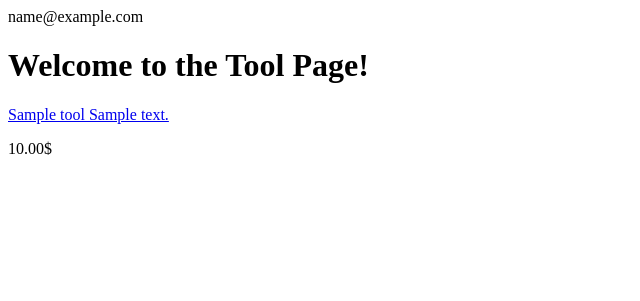
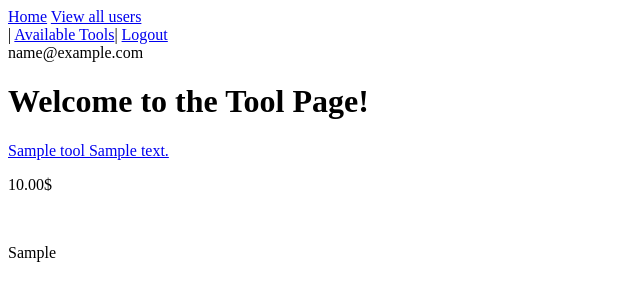
Before and after one commit to BdoAni/NearME, a Flask app: page /tools in a window 1280 px wide. Shown: the top 301 px of the page, without its empty margins (0-640 px from the left). Run offline with Flask 2, Linux system fonts and the light colour scheme; the visitor is signed in with stand-in values (Sample User, id 1); tables that the repository leaves empty hold one stand-in row (values such as "Sample post").

Commit message:
Logoutfunction and flash mes, and clear sesson for user page

```diff
--- a/model.py
+++ b/model.py
@@ -166,7 +166,7 @@ class Review(db.Model):
 
 
     def __repr__(self):
-        return f"<Review  review_id={self.review_id} review={self.review} user_id={self.user_id}>"
+        return f"<Review  review_id={self.review_id} review={self.rating} user_id={self.user_id}>"
 
     @classmethod
     def create(self, user_id, tool_id,  name, rating, comment):
--- a/server.py
+++ b/server.py
@@ -51,7 +51,7 @@ def register_user():
     return redirect("/")
 
 # /Log in post method and need to redirect to the sesson user personal page with all his listing items
-# /////////////////////////////////////////////////////////////////////////////////////////////
+# /////////////////////////////////////// LOGIN//////////////////////////////////////////////////////
 @app.route("/login", methods=["POST"])
 def process_login():
     """Process user login."""
@@ -64,9 +64,7 @@ def process_login():
 
     if not user or user.password != password:
         flash("The email or password you entered was incorrect.")
-        if "user_id" in session:
-            del session["user_id"]
-        return redirect("/")
+        return do_logout()
 
     # print(" ******** user_id **************", user.user_id)
     # Log in user by storing the user's email in session
@@ -76,6 +74,23 @@ def process_login():
     flash(f"Welcome back, {user.first_name}!")
 
     return redirect("/dashboard")
+
+
+# ////////////////////////////////////LOG OUT //////////////////////////
+@app.route('/logout')
+def logout():
+
+    return do_logout()
+
+
+def do_logout():
+    if "user_id" in session:
+        del session["user_id"]
+    if "email" in session:
+        del session["email"]
+    # session["_flashes"].clear()
+    return redirect('/')
+
 
 
 @app.route("/dashboard")
@@ -115,6 +130,7 @@ def show_tool(tool_id):
 
     tool=Tool.get_by_id(tool_id)
 
+
     return render_template("tool_details.html", tool=tool)
 
 
@@ -148,7 +164,7 @@ def create_review(tool_id):
         db.session.add(rating)
         db.session.commit()
 
-        flash(f"You rated this tool{rating_score} out of 5.")
+        flash(f"You rated this tool-{rating_score} out of 5.")
 
     return redirect(f"/tools/{tool_id}")
 
--- a/templates/all_tools.html
+++ b/templates/all_tools.html
@@ -7,6 +7,11 @@
     <a href="/tools/{{tool.tool_id}}">
         {{tool.tool_name}} {{tool.description}} </a>
     <p>{{tool.price}}$</p><br>
+        {% for review in tool.reviews  %}
+    <div>
+            <p>{{review.user.first_name }}</p>
+    </div>
+        {% endfor %}
 </div>
 {% endfor %}
 {% endblock %}
--- a/templates/base.html
+++ b/templates/base.html
@@ -10,8 +10,13 @@
 
     {% block head %}{% endblock %}
 </head>
-
 <body>
+    <div>
+        <a href="/dashboard">Home</a>
+        <a href="/users">View all users</a> <br>|
+        <a href="/tools">Available Tools</a>|
+        <a href="/logout">Logout</a>
+    </div>
     {% if "email" in session %}
         <div>
             {{session["email"]}}
@@ -19,7 +24,7 @@
     {% endif %}
 
     {% for msg in get_flashed_messages() %}
-    <p class="flash-msg">
+    <p >
       {{ msg }}
     </p>
     {% endfor %}
--- a/templates/user_details.html
+++ b/templates/user_details.html
@@ -10,7 +10,11 @@
     <p>{{tool.description}}</p>
     <p>{{ tool.price}}</p>
     <p>{{tool.tool_image}}</p>
-    <p>{{tool.user.reviews}}</p>
+    {% for review in tool.reviews  %}
+    <div>
+            <p>{{review.user.first_name }}</p>
+    </div>
+        {% endfor %}
 </div>
 {% endfor%}
 <!-- {% for review in user.reviews %}
```
Also changed, not shown: templates/user_dashboard.html (+1 -7 lines).
